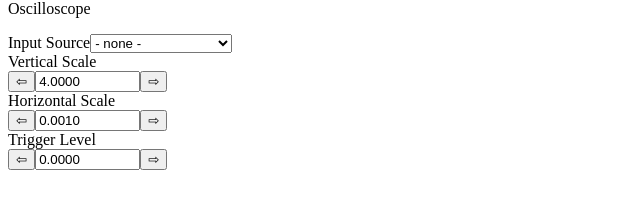
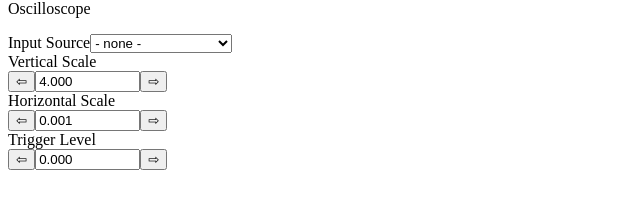
Before and after one commit to jaredellison/react-tone-scope, a React app: page / in a window 1280 px wide. Shown: the part 308-516 px from the top of the page, without its empty margins (0-640 px from the left). Built offline with nearby package versions, Linux system fonts and the light colour scheme; the HTML template or start-up script is replaced by a standard one.

Commit message:
Add manual editing and number validation to Control component

```diff
--- a/client/src/components/Control.jsx
+++ b/client/src/components/Control.jsx
@@ -1,59 +1,84 @@
-import React, { useState } from 'react';
+import React, { useState, useRef } from 'react';
 
 const Control = ({
   setterFunction,
   id,
   label,
-  upperLimit,
-  lowerLimit,
   value,
   step
 }) => {
   step = step || 1;
 
+  const [editing, setEditing] = useState(false);
+  const [tempValue, setTempValue] = useState('');
+  const inputEl = useRef(null);
+
+  const enterEventHandler = e => {
+    if (e.code === 'Enter') {
+      const value = Number(e.target.value);
+      if (!isNaN(value) && e.target.value.length > 0) {
+        setterFunction(value);
+      }
+      e.target.blur();
+    }
+  };
+
   return (
     <div className="control-container">
-      <label className="control-label" htmlFor={id}>{label}</label>
+      <label className="control-label" htmlFor={id}>
+        {label}
+      </label>
       <div className="control-input-container">
+
         <button
           onClick={() => {
             const newValue = value - step;
-            if (newValue < lowerLimit) return;
             setterFunction(newValue);
           }}
         >
           ⇦
         </button>
+
         <input
-          class="control-input"
+          className="control-input"
           type="text"
           id={id}
+          ref={inputEl}
           minLength="4"
           maxLength="8"
           size="10"
-          value={value.toFixed(4)}
-          onChange={(e) => {
-            const value = Number(e.target.value);
-            if (typeof value !== 'number') return;
-            if (value < lowerLimit) {
-              setterFunction(lowerLimit);
-            }
-            else if (value > upperLimit) {
-              setterFunction(upperLimit);
-            } else {
-              setterFunction(value);
-            }
+          value={editing ? tempValue : value.toFixed(3)}
+
+          onFocus={() => {
+            if (!editing) setEditing(true);
+            setTempValue('');
+            inputEl.current.addEventListener('keyup', enterEventHandler);
+          }}
+
+          onBlur={() => {
+            if (editing) setEditing(false);
+            inputEl.current.removeEventListener('keyup', enterEventHandler);
+          }}
+
+          onChange={e => {
+            const value = e.target.value.split('').filter(e => {
+              if (!isNaN(Number(e))) return true;
+              if (['.', '-'].includes(e)) return true;
+              return false;
+            });
+            setTempValue(value.join(''));
           }}
         />
+
         <button
           onClick={() => {
             const newValue = value + step;
-            if (newValue > upperLimit) return;
             setterFunction(newValue);
           }}
         >
           ⇨
         </button>
+
       </div>
     </div>
   );
--- a/client/src/components/Oscilloscope.jsx
+++ b/client/src/components/Oscilloscope.jsx
@@ -124,8 +124,6 @@ class Oscilloscope extends React.Component {
           }}
           id="vertical-scale-control"
           label="Vertical Scale"
-          lowerLimit={0}
-          upperLimit={10}
           step={0.1}
           value={verticalScale}
           />
@@ -136,8 +134,6 @@ class Oscilloscope extends React.Component {
           }}
           id="horizontal-scale-control"
           label="Horizontal Scale"
-          lowerLimit={0}
-          upperLimit={1}
           step={0.0001}
           value={horizontalScale}
           />
@@ -148,9 +144,7 @@ class Oscilloscope extends React.Component {
           }}
           id="trigger-level-control"
           label="Trigger Level"
-          lowerLimit={-10}
-          upperLimit={10}
-          step={0.01}
+          step={0.1}
           value={triggerLevel}
           />
 
```
Also changed, not shown: 1 other file (tests, documents, lock files or other folders).
